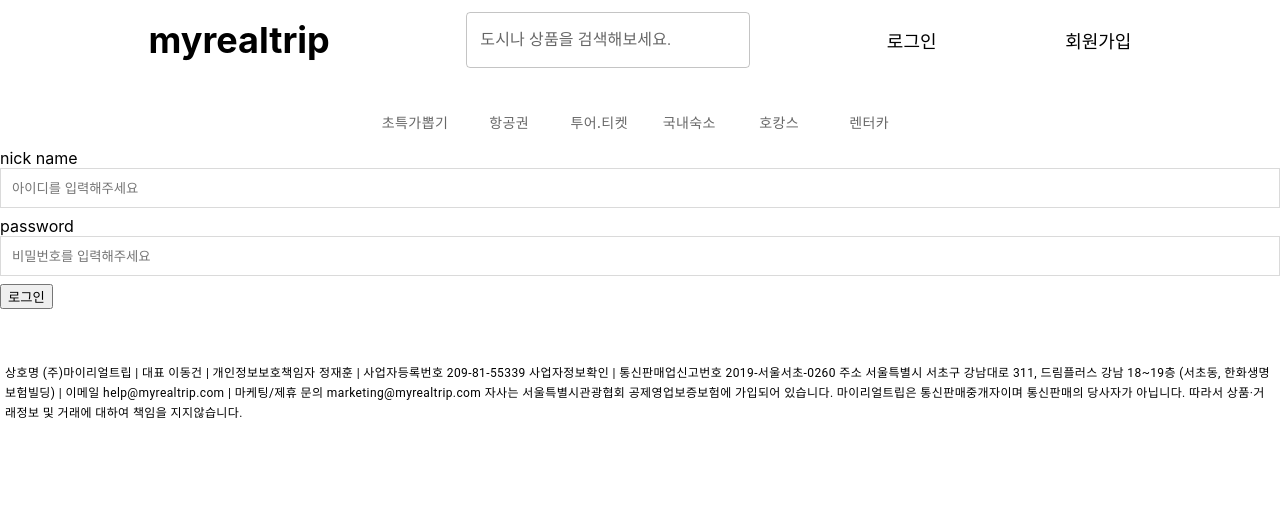
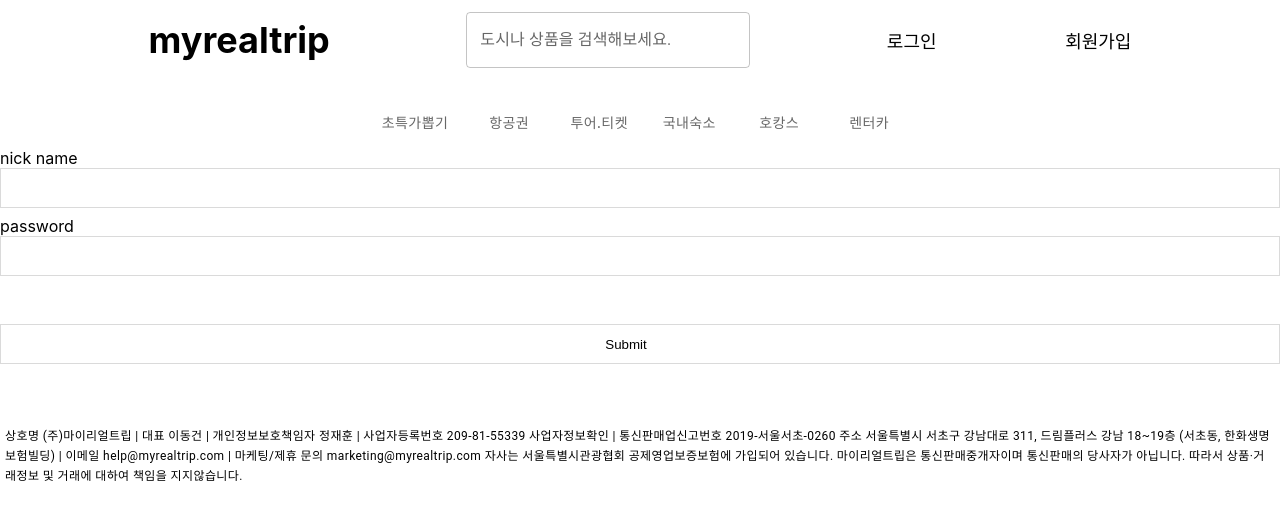
Before and after one commit to gkssk1026/trip, a Next.js app: page /login in a window 1280 px wide. Shown: the top 520 px of the page. Built offline with nearby package versions, Linux system fonts and the light colour scheme.

Commit message:
회원가입,로그인 연동

```diff
--- a/pages/login.tsx
+++ b/pages/login.tsx
@@ -57,38 +57,39 @@
 
 const login: NextPage = () => {
   const {
-    // register,
+    register,
     handleSubmit,
     // watch,
     formState: { errors },
   } = useForm<FormValue>();
 
   const onSubmitHandler: SubmitHandler<FormValue> = (data) => {
+    console.log(data);
     Axios.post("http://localhost:1234/login", {
       nickname: data.nickname,
       password: data.password,
-    }).then(() => {
+    }).then((res) => {
       console.log("response");
+      if (res.data.message) {
+        alert(res.data.message);
+      }
+      console.log(res);
     });
   };
 
   return (
     <form onSubmit={handleSubmit(onSubmitHandler)}>
       <label>nick name</label>
-      <Input
-        id="id"
-        name="nickname"
-        type="text"
-        placeholder="아이디를 입력해주세요"
-      />
+      <Input {...register("nickname", { required: true, maxLength: 10 })} />
+      {errors.nickname && errors.nickname.type === "required" && (
+        <div>닉네임을 입력해 주세요!</div>
+      )}
       <label>password</label>
       <Input
-        id="password"
-        name="password"
+        {...register("password", { required: true, minLength: 6 })}
         type="password"
-        placeholder="비밀번호를 입력해주세요"
       />
-      <button>로그인</button>
+      <Input type="submit" style={{ marginTop: "40px" }} />
     </form>
   );
 };
```
Also changed, not shown: 1 other file (tests, documents, lock files or other folders).
